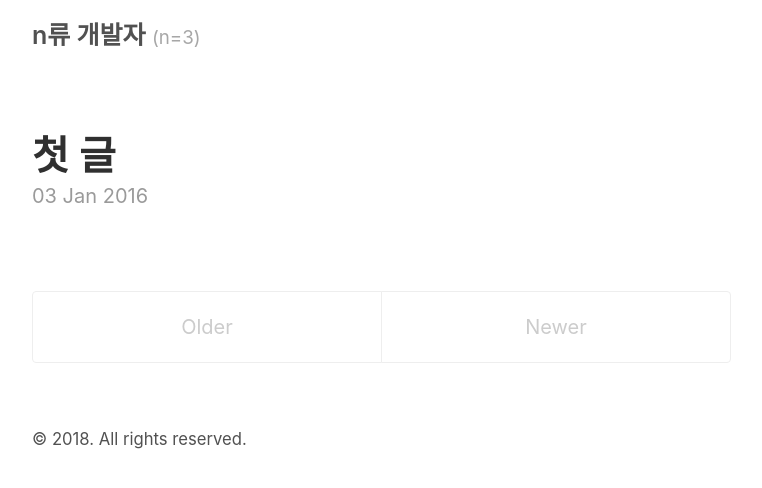
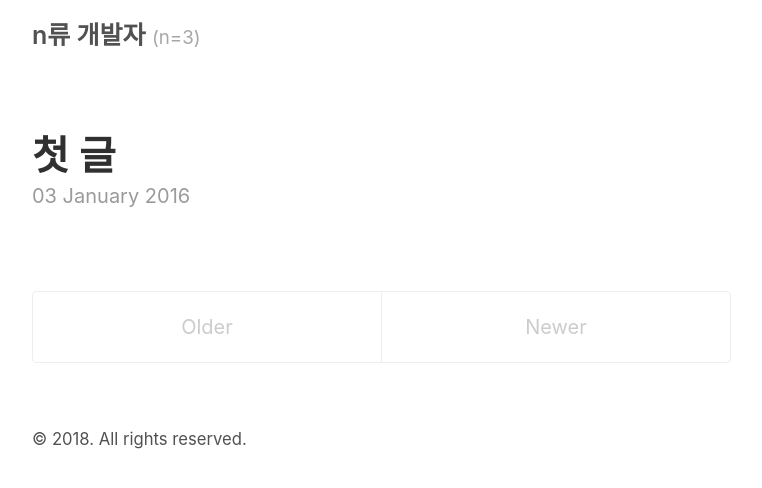
Before and after one commit to bgrooot/bgrooot.github.io, a Jekyll site: the page built from index.html, in a window 1280 px wide. Shown: the top 488 px of the page, without its empty margins (258-1020 px from the left). Built offline with Jekyll 4.4.1, drawn with Linux system fonts in a browser that asks for light colours; the list of posts is cut into pages by our own code.

Commit message:
chage date format

```diff
--- a/_layouts/post.html
+++ b/_layouts/post.html
@@ -4,7 +4,7 @@ layout: default
 
 <article class="post">
   <h1 class="post-title">{{ page.title }}</h1>
-  <time datetime="{{ page.date | date_to_xmlschema }}" class="post-date">{{ page.date | date_to_string }}</time>
+  <time datetime="{{ page.date | date_to_xmlschema }}" class="post-date">{{ page.date | date: date_to_long_string }}</time>
   {{ content }}
 </article>
 
--- a/index.html
+++ b/index.html
@@ -12,7 +12,7 @@ title: Home
       </a>
     </h1>
 
-    <time datetime="{{ post.date | date_to_xmlschema }}" class="post-date">{{ post.date | date_to_string }}</time>
+    <time datetime="{{ post.date | date_to_xmlschema }}" class="post-date">{{ post.date | date_to_long_string }}</time>
 
     {{ post.content }}
   </article>
```
